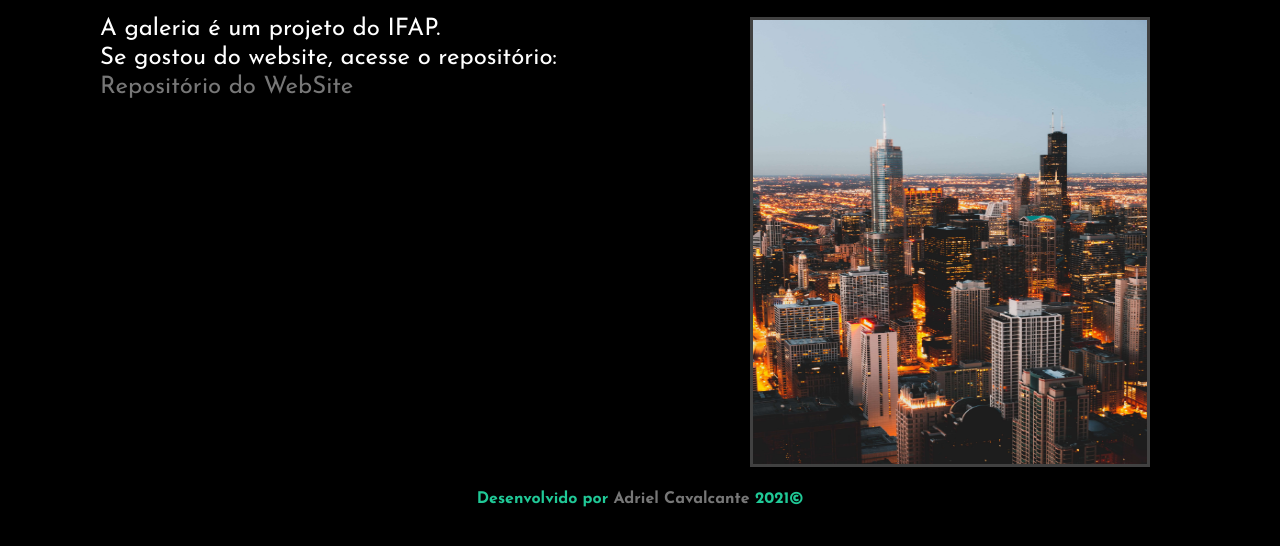
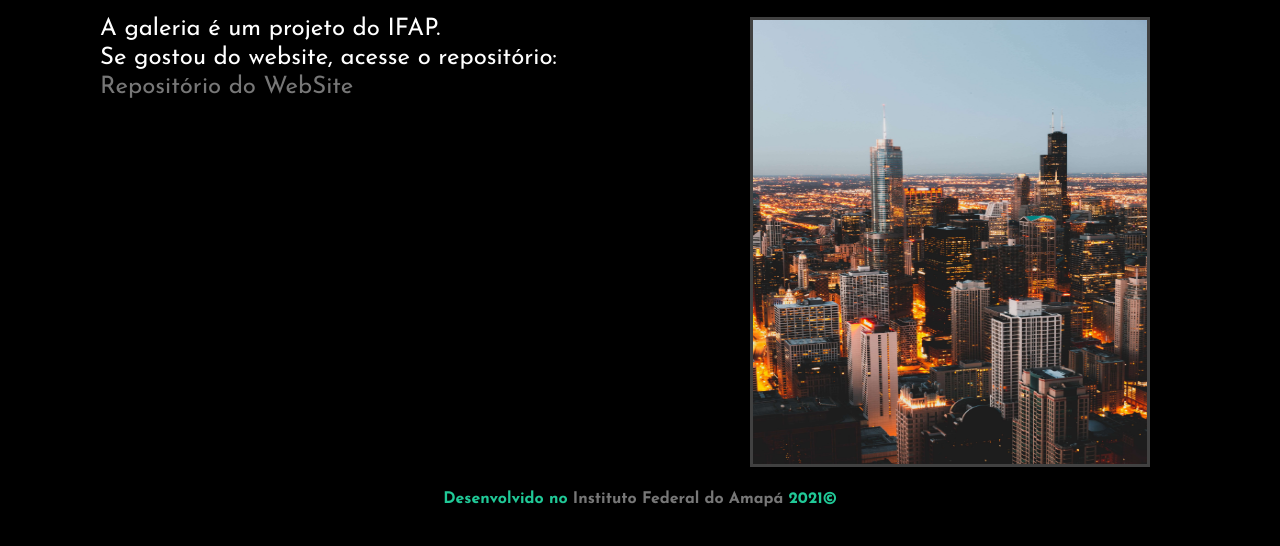
Before and after one commit to GuhPlays/sitegaleria, a plain HTML site: page sobre.html in a window 1280 px wide. Shown: the part 138-684 px from the top of the page. Drawn offline with Linux system fonts and the light colour scheme.

Commit message:
Update sobre.html

```diff
--- a/sobre.html
+++ b/sobre.html
@@ -64,7 +64,7 @@
         <script>
         //Data atual
         var d = new Date();
-            document.getElementById("date").innerHTML = "<p>Desenvolvido por <a href='https://github.com/AdrielCavalcante' title='GitHub' target='_blank'>Adriel Cavalcante </a>"+d.getFullYear()+"&copy</p>";
+            document.getElementById("date").innerHTML = "<p>Desenvolvido no <a href='https://ifap.edu.br/' title='IFAP' target='_blank'>Instituto Federal do Amapá </a>"+d.getFullYear()+"&copy</p>";
         </script>
         </p>
     </footer>
```
